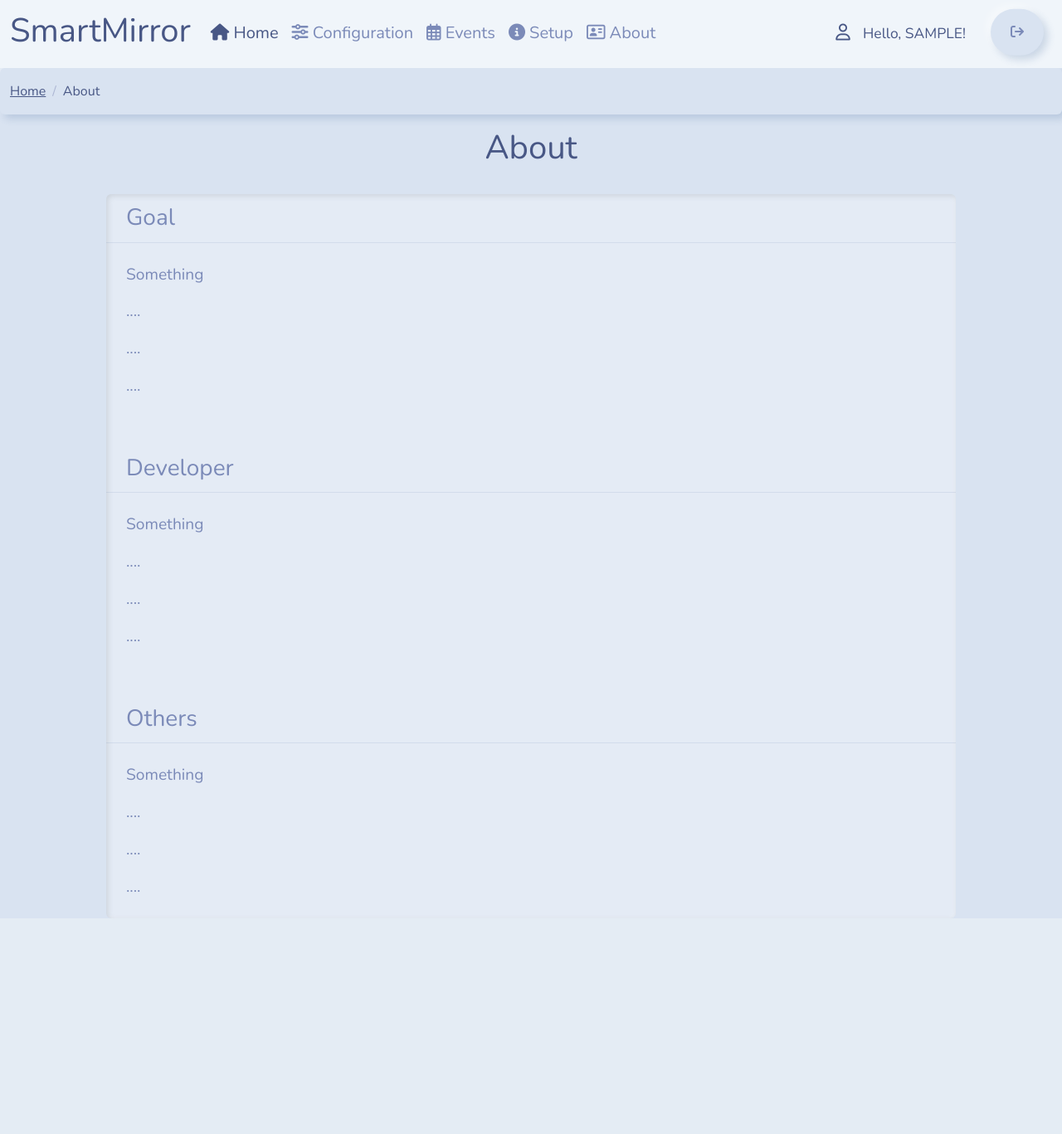
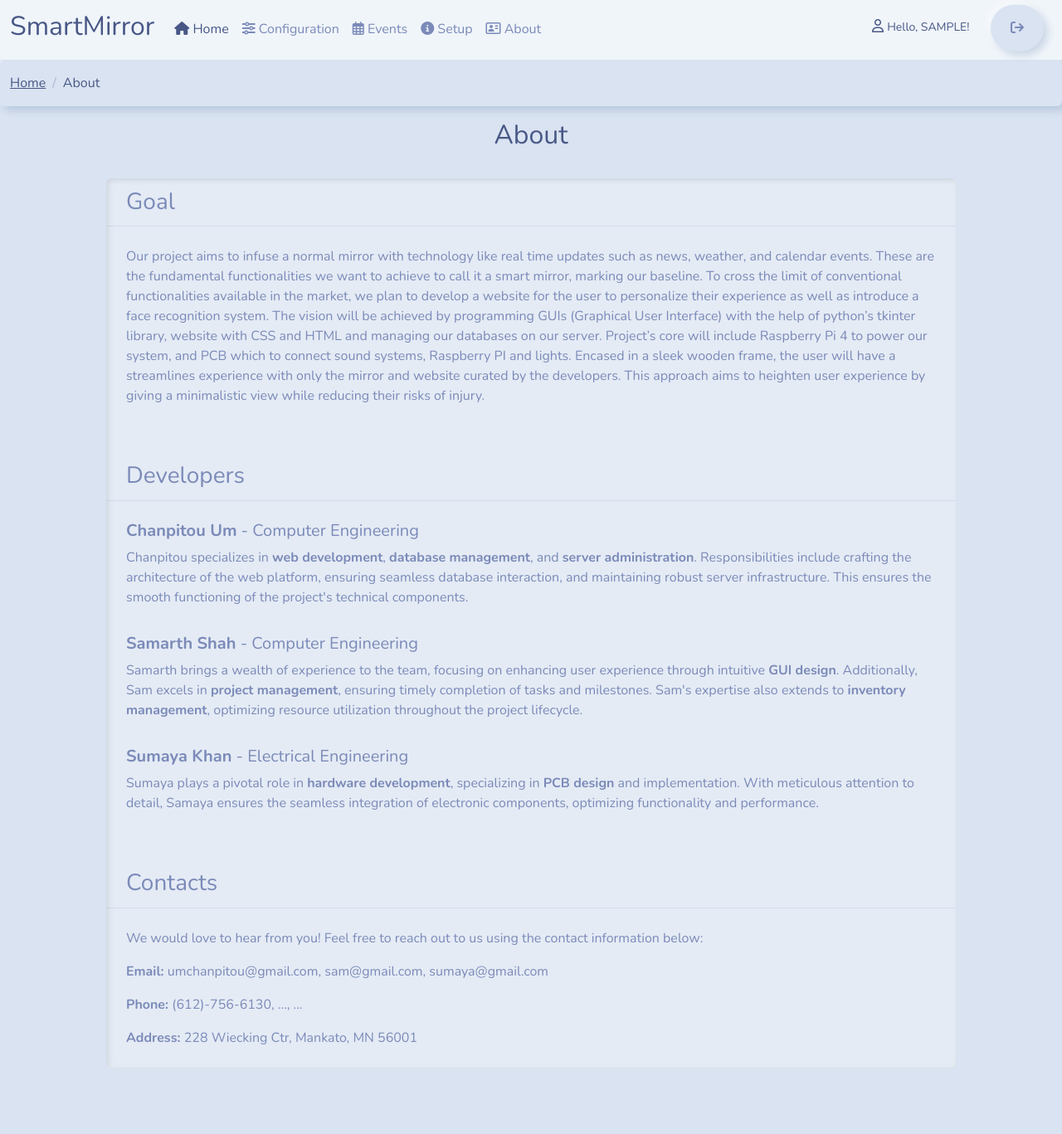
Before and after one commit to Chanpitou/SmartMirror, a Django app: page /about/ in a window 1280 px wide. Shown: the whole page at 83% size. Before the commit the page ends 1106 px from the top, so only its background shows below. Run offline with Django 5.2, Linux system fonts and the light colour scheme; the visitor is signed in with stand-in values (Sample User, id 1); some libraries are stand-ins or nearby versions.

Commit message:
03/08/2024 Finall Production V15

```diff
--- a/base/templates/base/about.html
+++ b/base/templates/base/about.html
@@ -1,7 +1,7 @@
 {% extends 'main.html' %} {% block content %}
 <style>
     .about-container {
-        height: 100vh;
+        height: 140vh;
         margin-inline: 10vw;
         margin-block: 4vh;
     }
@@ -11,32 +11,64 @@
     <li class="breadcrumb-item active">About</li>
 </ol>
 
-<h1 style="text-align: center">About</h1>
+<h2 style="text-align: center">About</h2>
 
 <div class="about-container">
     <div class="card border-primary mb-3" style="max-width: 150rem">
         <div class="card-header"><h3 style="margin-block: 0">Goal</h3></div>
         <div class="card-body">
-            <p class="card-text">Something</p>
-            <p class="card-text">....</p>
-            <p class="card-text">....</p>
-            <p class="card-text">....</p>
+            <p class="card-text">
+                Our project aims to infuse a normal mirror with technology like real time updates such as news, weather, and
+                calendar events. These are the fundamental functionalities we want to achieve to call it a smart mirror, marking
+                our baseline. To cross the limit of conventional functionalities available in the market, we plan to develop a
+                website for the user to personalize their experience as well as introduce a face recognition system. The vision
+                will be achieved by programming GUIs (Graphical User Interface) with the help of python’s tkinter library, website
+                with CSS and HTML and managing our databases on our server. Project’s core will include Raspberry Pi 4 to power
+                our system, and PCB which to connect sound systems, Raspberry PI and lights. Encased in a sleek wooden frame, the
+                user will have a streamlines experience with only the mirror and website curated by the developers. This approach
+                aims to heighten user experience by giving a minimalistic view while reducing their risks of injury.
+            </p>
         </div>
         <hr />
-        <div class="card-header"><h3 style="margin-block: 0">Developer</h3></div>
+        <div class="card-header"><h3 style="margin-block: 0">Developers</h3></div>
         <div class="card-body">
-            <p class="card-text">Something</p>
-            <p class="card-text">....</p>
-            <p class="card-text">....</p>
-            <p class="card-text">....</p>
+            <!-- Chanpitou Section -->
+            <h5 class="card-text"><strong>Chanpitou Um</strong> - Computer Engineering</h5>
+            <p class="card-text">
+                Chanpitou specializes in <strong>web development</strong>, <strong>database management</strong>, and
+                <strong>server administration</strong>. Responsibilities include crafting the architecture of the web platform,
+                ensuring seamless database interaction, and maintaining robust server infrastructure. This ensures the smooth
+                functioning of the project's technical components.
+            </p>
+            <hr />
+
+            <!-- Sam section -->
+            <h5 class="card-text"><strong>Samarth Shah</strong> - Computer Engineering</h5>
+            <p class="card-text">
+                Samarth brings a wealth of experience to the team, focusing on enhancing user experience through intuitive
+                <strong>GUI design</strong>. Additionally, Sam excels in <strong>project management</strong>, ensuring timely
+                completion of tasks and milestones. Sam's expertise also extends to <strong>inventory management</strong>,
+                optimizing resource utilization throughout the project lifecycle.
+            </p>
+
+            <hr />
+            <!-- Sumaya section -->
+            <h5 class="card-text"><strong>Sumaya Khan</strong> - Electrical Engineering</h5>
+            <p class="card-text">
+                Sumaya plays a pivotal role in <strong>hardware development</strong>, specializing in
+                <strong>PCB design</strong> and implementation. With meticulous attention to detail, Samaya ensures the seamless
+                integration of electronic components, optimizing functionality and performance.
+            </p>
         </div>
         <hr />
-        <div class="card-header"><h3 style="margin-block: 0">Others</h3></div>
+        <div class="card-header"><h3 style="margin-block: 0">Contacts</h3></div>
         <div class="card-body">
-            <p class="card-text">Something</p>
-            <p class="card-text">....</p>
-            <p class="card-text">....</p>
-            <p class="card-text">....</p>
+            <p class="card-text">
+                We would love to hear from you! Feel free to reach out to us using the contact information below:
+            </p>
+            <p class="card-text"><strong>Email: </strong>umchanpitou@gmail.com, sam@gmail.com, sumaya@gmail.com</p>
+            <p class="card-text"><strong>Phone: </strong>(612)-756-6130, ..., ...</p>
+            <p class="card-text"><strong>Address: </strong>228 Wiecking Ctr, Mankato, MN 56001</p>
         </div>
     </div>
 </div>
--- a/base/views.py
+++ b/base/views.py
@@ -113,7 +113,6 @@ def index(request):
 
 
 # navbar -- about page
-@login_required(login_url="login")
 def aboutPage(request):
     return render(request, "base/about.html")
 
@@ -212,6 +211,12 @@ def mirrorDisplay(request, pk):
     return render(request, "base/mirror_display.html", context)
 
 
+# Converting Kelvin to F
+def kelvin_temp(kelvin: int):
+    f_temp = (kelvin - 273.15) * 9 / 5 + 32
+    return round(f_temp, 2)
+
+
 # restrict user if not authenticated
 @login_required(login_url="login")
 # Mirror configuration
@@ -219,7 +224,7 @@ def mirrorDisplay(request, pk):
 def configurationPage(request):
     # Weather Section
     response = ""
-    wind = ""
+
     CITY = ""
     user = request.user
     user_display = MirrorDisplay.objects.get(user=user)
@@ -234,6 +239,11 @@ def configurationPage(request):
         url = WEATHER_URL + "appid=" + Weather_API_KEY + "&q=" + CITY
         response = requests.get(url).json()
         weather = response["weather"][0]
+        main = response["main"]
+        k_temp = main["temp"]
+        k_fl_temp = main["feels_like"]
+        f_temp = kelvin_temp(int(k_temp))
+        fl_temp = kelvin_temp(int(k_fl_temp))
     except:
         messages.error(request, "City not found, please check/update again.")
 
@@ -251,6 +261,8 @@ def configurationPage(request):
         "news_source": news_source,
         "news_topic": news_topic,
         "mirror_display": mirror_display,
+        "f_temp": f_temp,
+        "fl_temp": fl_temp,
     }
     return render(request, "base/configuration.html", context)
 
--- a/templates/main.html
+++ b/templates/main.html
@@ -9,14 +9,6 @@
 
         <link rel="stylesheet" href="{% static 'styles/bootstrap.min.css' %}" />
         <script src="https://kit.fontawesome.com/f2d9574c9c.js" crossorigin="anonymous"></script>
-        <style>
-            p {
-                font-size: larger;
-            }
-            h {
-                font-size: large;
-            }
-        </style>
     </head>
     <body>
         {% include 'navbar.html' %} {% for message in messages %}
--- a/templates/navbar.html
+++ b/templates/navbar.html
@@ -1,6 +1,6 @@
 <nav class="navbar navbar-expand-lg bg-light" data-bs-theme="light">
     <div class="container-fluid">
-        <a class="navbar-brand" href="{% url 'home' %}"><h1>SmartMirror</h1></a>
+        <a class="navbar-brand" href="{% url 'home' %}"><h2>SmartMirror</h2></a>
         <button
             class="navbar-toggler"
             type="button"
@@ -15,35 +15,35 @@
         <div class="collapse navbar-collapse" id="navbarColor03" style="position: relative; top: 20%; transform: translateY(6%)">
             <ul class="navbar-nav me-auto">
                 <li class="nav-item">
-                    <h5>
+                    <h6>
                         <a class="nav-link active" href="{% url 'home' %}">
                             <i class="fa-solid fa-house"></i>
                             Home
                             <span class="visually-hidden">(current)</span>
                         </a>
-                    </h5>
+                    </h6>
                 </li>
                 <li class="nav-item">
-                    <h5>
+                    <h6>
                         <a class="nav-link" href="{% url 'configuration' %}"><i class="fa-solid fa-sliders"></i> Configuration</a>
-                    </h5>
+                    </h6>
                 </li>
                 <li class="nav-item">
-                    <h5>
+                    <h6>
                         <a class="nav-link" href="{% url 'events' request.user.id%}"
                             ><i class="fa-regular fa-calendar-days"></i> Events</a
                         >
-                    </h5>
+                    </h6>
                 </li>
                 <li class="nav-item">
-                    <h5>
+                    <h6>
                         <a class="nav-link" href="{% url 'setup' %}"> <i class="fa-solid fa-circle-info"></i> Setup</a>
-                    </h5>
+                    </h6>
                 </li>
                 <li class="nav-item">
-                    <h5>
+                    <h6>
                         <a class="nav-link" href="{% url 'about' %}"><i class="fa-regular fa-address-card"></i> About</a>
-                    </h5>
+                    </h6>
                 </li>
                 <!-- For development only, will be taken off later -->
                 <!-- <li class="nav-item">
@@ -78,25 +78,25 @@
             </ul>
 
             {% if request.user.is_authenticated %}
-            <h5>
-                <i class="fa-regular fa-user" style="margin-right: 10px"></i>
-                <small style="margin-right: 30px">Hello, {{request.user.username.upper}}!</small>
-            </h5>
+            <h6>
+                <i class="fa-regular fa-user" style="margin-bottom: 1vh"></i>
+                <small style="margin-right: 2vw">Hello, {{request.user.username.upper}}!</small>
+            </h6>
             <a href="{% url 'logout' %}"
                 ><button
                     type="button"
-                    class="btn btn-link"
+                    class="btn btn-secondary"
                     style="position: relative; top: 20%; transform: translateY(-10%); margin-right: 10px"
                 >
                     <i class="fa-solid fa-arrow-right-from-bracket"></i></button
             ></a>
             {% else %}
-            <i class="fa-regular fa-user" style="margin-bottom: 10px; margin-right: 5px"></i>
-            <small style="margin-right: 30px"><h5>Hello, Guest!</h5></small>
+            <i class="fa-regular fa-user" style="margin-bottom: 1vh; margin-right: 0.5vw"></i>
+            <small style="margin-right: 3vw"><h6>Hello, Guest!</h6></small>
             <a href="{% url 'login' %}"
                 ><button
                     type="button"
-                    class="btn btn-link"
+                    class="btn btn-primary"
                     style="position: relative; top: 20%; transform: translateY(-10%); margin-right: 10px"
                 >
                     Login
```
Also changed, not shown: base/templates/base/configuration.html (+9 -10 lines), base/templates/base/events.html (+3 -9 lines), base/templates/base/index.html (+24 -14 lines), base/templates/base/login_register.html (+4 -4 lines), base/templates/base/mirror_display.html (+18 -18 lines), base/templates/base/setup.html (+11 -6 lines), 1 other file.
